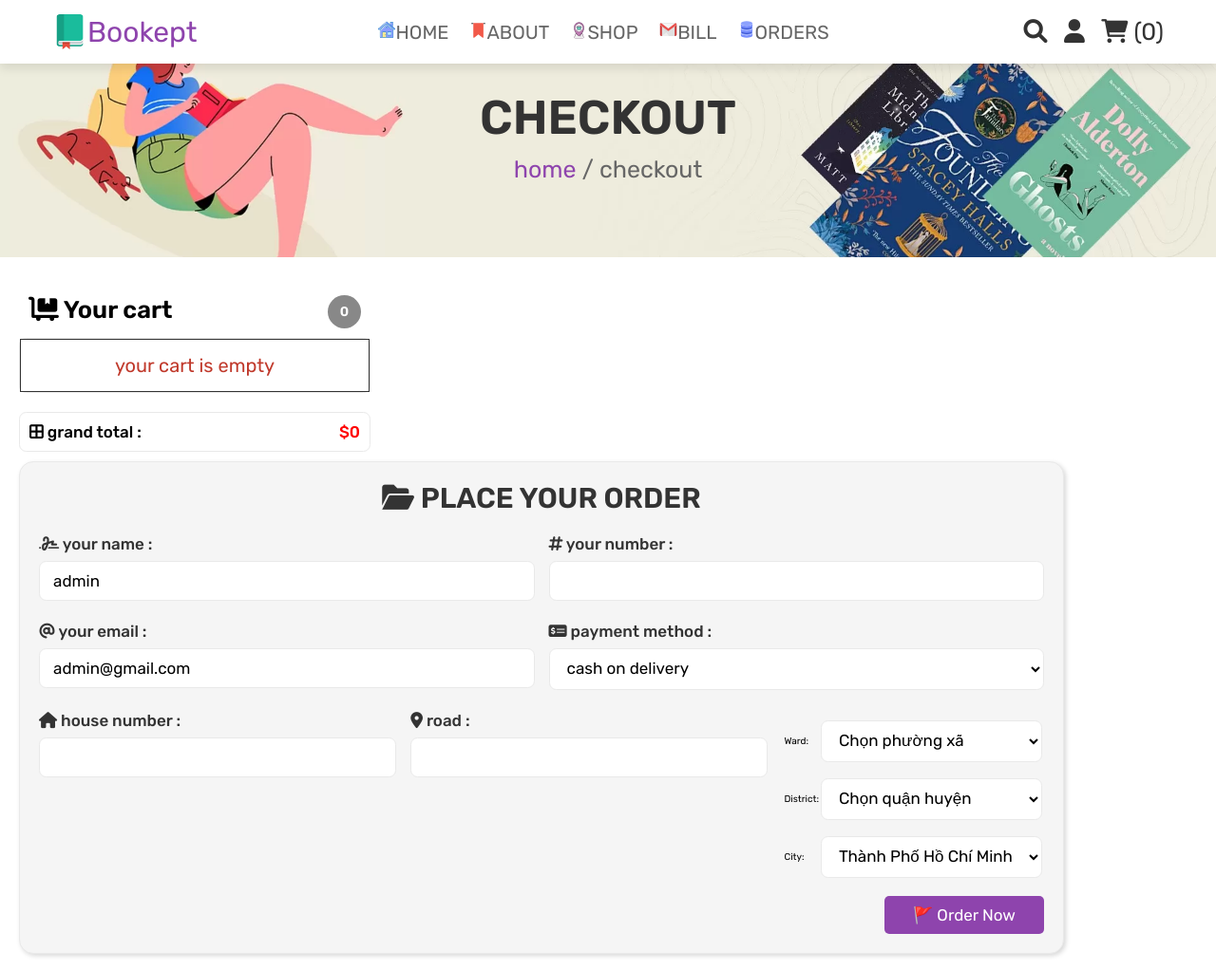
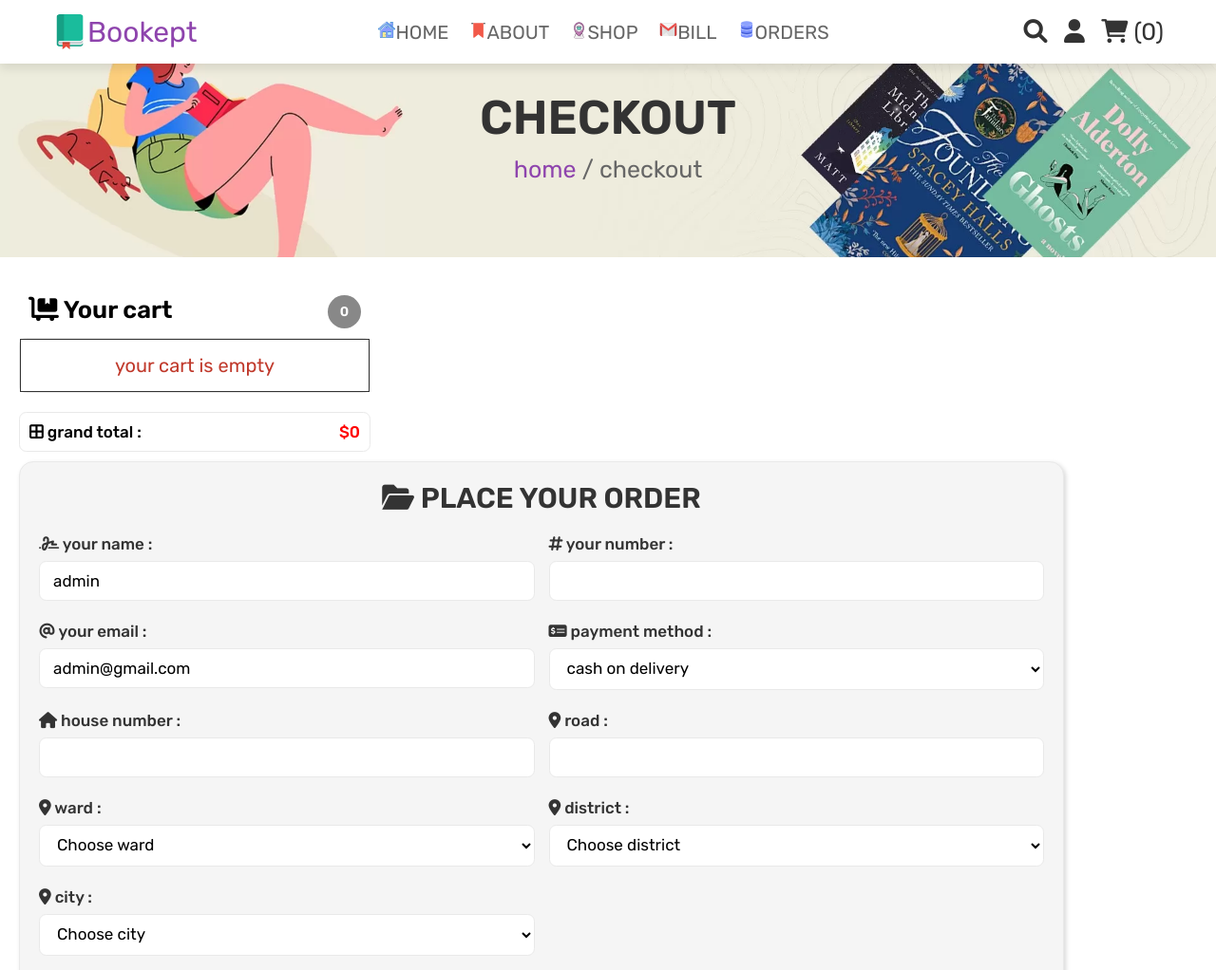
Before and after one commit to dien-tran/Do_An_Web2, a PHP site: page /checkout.php in a window 1280 px wide. Shown: the top 1022 px of the page at 95% size. Run offline with PHP 8.4, Linux system fonts and the light colour scheme; a user stored in the database is signed in; data comes from the database, SQL or seed files in the repository; data that the repository does not hold is empty.

Commit message:
update edit_customer, checkout
chỉnh lại size và vị trí  tên nút
chỉnh lại css

```diff
--- a/bookept-main/checkout.php
+++ b/bookept-main/checkout.php
@@ -134,28 +134,26 @@ if (isset($_POST['order_btn'])) {
                <span><i class="fa-solid fa-location-dot"></i> road :</span>
                <input type="text" name="road" value="<?php echo $check['road']; ?>" >
             </div>
-           <table>
-           <tr>
-            <td><label for="ward">Ward:</label></td>
-            <td>
-            <select class="form-select form-select-sm" name="ward" id="ward" aria-label=".form-select-sm">
-                <option value="">Chọn phường xã</option>
+            <div class="inputBox">
+               <span><i class="fa-solid fa-location-dot"></i> ward :</span>
+               <br>
+               <select class="" name="ward" id="ward" >
+                  <option value="" selected disabled >Choose ward</option>
                   <?php
                   for ($i = 1; $i <= 12; $i++) {
                      $selected = ($_POST['ward'] == "Phường $i") ? 'selected' : '';
-                    "<option value='Phường $i' $selected>Phường $i</option>";
+                     "<option value='Phường $i' $selected >Phường $i</option>";
                      $selected = ($check['ward'] == "Phường $i") ? 'selected' : '';
                      echo "<option value='Phường $i' $selected>Phường $i</option>";
                   }
                   ?>
                </select>
-        </td>
-    </tr>
-    <tr>
-        <td><label for="district">District:</label></td>
-        <td>
-            <select class="form-select form-select-sm mb-3" name="district" id="district" aria-label=".form-select-sm">
-                <option value="">Chọn quận huyện</option>
+            </div>
+            <div class="inputBox">
+               <span><i class="fa-solid fa-location-dot"></i> district :</span>
+               <br>
+               <select class="" name="district" id="district" aria-label=".form-select-sm">
+                  <option value=""  selected disabled>Choose district</option>
                   <?php
                   for ($i = 1; $i <= 12; $i++) {
                      $selected = ($_POST['district'] == "Quận $i") ? 'selected' : '';
@@ -163,21 +161,17 @@ if (isset($_POST['order_btn'])) {
                      $selected = ($check['district'] == "Quận $i") ? 'selected' : '';
                      echo "<option value='Quận $i' $selected>Quận $i</option>";
                   }
-
                   ?>
                </select>
-        </td>
-    </tr>
-    <tr>
-        <td><label for="city">City:</label></td>
-        <td>
-            <select class="form-select form-select-sm mb-3" name="city" id="city" aria-label=".form-select-sm">
-                <option value="" selected>Chọn tỉnh thành</option>
-                <option value="Hồ Chí Minh" selected>Thành Phố Hồ Chí Minh</option>
+            </div>
+            <div class="inputBox">
+               <span><i class="fa-solid fa-location-dot"></i> city :</span>
+               <br>
+               <select class="" name="city" id="city" style = "width: 49.3%;">
+                  <option value="" selected disabled >Choose city</option>
+                  <option value="Hồ Chí Minh">Thành Phố Hồ Chí Minh</option>
                </select>
-        </td>
-    </tr>
-           </table>
+            </div>
          </div>
          <div style="display: flex; justify-content:end">
             <input type="submit" value="🚩 order now" class="btn" name="order_btn">
--- a/bookept-main/edit_customer.php
+++ b/bookept-main/edit_customer.php
@@ -226,10 +226,10 @@ if(isset($message) && is_array($message)) // Kiểm tra nếu $message là một
         </td>
     </tr>
     </table>
-  <div class="button_form">
-  <input type="submit" name="reload" id="return" value="Finish" form="form">
+  <div class="button_form" style="font-size:15px;">
+  <input type="button" name="finish" value="Return" onclick="window.location.href='home.php';">
   <input type="submit" name="submit" id ="submitBtn" value="Submit">
-  <input type="button" name="finish" value="Return" onclick="window.location.href='home.php';">
+  <input type="submit" name="reload" id="return" value="Reset" form="form">
 
   </div>
 
```
Lines whose indentation alone changed are shown as unchanged.
